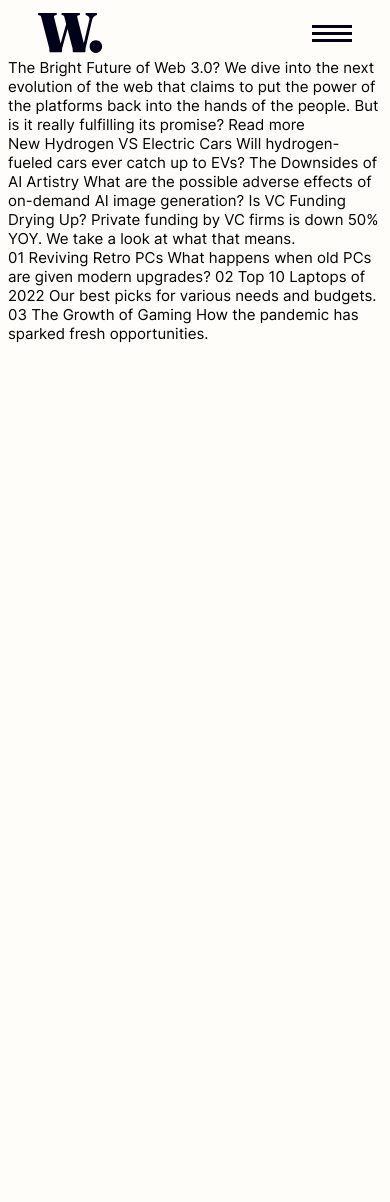
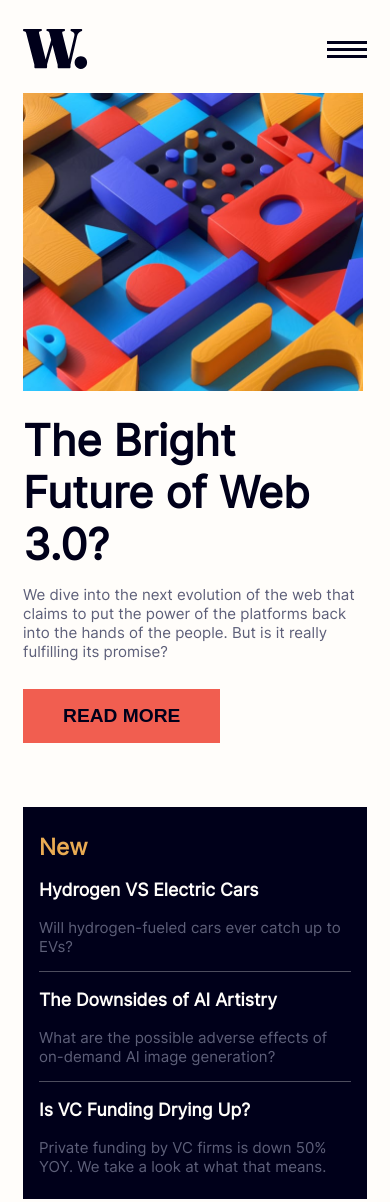
Before and after one commit to Jimztech/News-Homepage, a plain HTML site: page index.html in a window 390 px wide. Shown: the top 1202 px of the page. Before the commit the page ends 844 px from the top, so only its background shows below. Drawn offline with Linux system fonts and the light colour scheme.

Commit message:
shipped mobile-view

```diff
--- a/index.html
+++ b/index.html
@@ -13,7 +13,6 @@
 
 </head>
 <body>
-  <main>
   <header>
     <nav class="nav-bar">
       <ul class="side-bar">
@@ -61,43 +60,103 @@
     </nav>
   </header>
 
+  <section class="main-section">
+    <section class="midsection">
+      <div class="image-container">
+        <img
+          src="./assets/images/image-web-3-mobile.jpg"
+          alt=""
+          class="image-header"
+          max-inline-size="100%"
+          srcset="./assets/images/image-web-3-mobile.jpg 300w, ./assets/images/image-web-3-desktop.jpg 700w"
+          sizes="(max-width: 699px) 140px, (max-width: 1024px) 400px, 650px"
+        >
+      </div>
 
-    <section>
-      The Bright Future of Web 3.0?
-
-      We dive into the next evolution of the web that claims to put the power of the platforms back into the hands of the people.
-      But is it really fulfilling its promise?
-
-      Read more
+      <div class="heading-container">
+        <section class="h-section">
+          <h1 class="first-heading">The Bright Future of Web 3.0?</h1>
         </section>
 
-    <aside>
-      New
+        <section class="p-section">
+          <p class="first-paragraph">
+            We dive into the next evolution of the web that claims to
+            put the power of the platforms back into the hands of
+            the people. But is it really fulfilling its promise?
+          </p>
+          <button class="button">Read More</button>
+        </section>
+      </div>
+    </section>
 
-      Hydrogen VS Electric Cars
-      Will hydrogen-fueled cars ever catch up to EVs?
+    <aside class="aside">
+      <h2>New</h2>
 
-      The Downsides of AI Artistry
-      What are the possible adverse effects of on-demand AI image generation?
+      <h3>Hydrogen VS Electric Cars</h3>
+      <p>Will hydrogen-fueled cars ever catch up to EVs?</p>
+      <hr>
 
-      Is VC Funding Drying Up?
-      Private funding by VC firms is down 50% YOY. We take a look at what that means.
+      <h3>The Downsides of AI Artistry</h3>
+      <p>
+        What are the possible adverse effects
+        of on-demand AI image generation?
+      </p>
+      <hr>
+
+      <h3>Is VC Funding Drying Up?</h3>
+      <p>
+        Private funding by VC firms is down 50% YOY.
+        We take a look at what that means.
+      </p>
     </aside>
+  </section>
 
-    <footer>
-      01
-      Reviving Retro PCs
-      What happens when old PCs are given modern upgrades?
+  <footer class="second-section">
+    <section class="footer-card">
+      <div class="image-content">
+        <img
+          src="./assets/images/image-retro-pcs.jpg"
+          alt=" retro pcs"
+          class="retro-image"
+        >
+      </div>
+      <div class="content">
+        <h2 class="h2-footer">01</h2>
+        <h3 class="h3-footer">Reviving Retro PCs</h3>
+        <p>What happens when old PCs are given modern upgrades?</p>
+      </div>
+    </section>
 
-      02
-      Top 10 Laptops of 2022
-      Our best picks for various needs and budgets.
+    <section class="footer-card">
+      <div class="image-content">
+        <img
+          src="./assets/images/image-top-laptops.jpg"
+          alt="top laptops"
+          class="laptop-image"
+        >
+      </div>
+      <div class="content">
+        <h2 class="h2-footer">02</h2>
+        <h3 class="h3-footer">Top 10 Laptops of 2022</h3>
+        <p>Our best picks for various needs and budgets.</p>
+      </div>
+    </section>
 
-      03
-      The Growth of Gaming
-      How the pandemic has sparked fresh opportunities.
+    <section class="footer-card">
+      <div class="image-content">
+        <img
+          src="./assets/images/image-gaming-growth.jpg"
+          alt="gaming growth"
+          class="gaming-image"
+        >
+      </div>
+      <div class="content">
+        <h2 class="h2-footer">03</h2>
+        <h3 class="h3-footer">The Growth of Gaming</h3>
+        <p>How the pandemic has sparked fresh opportunities.</p>
+      </div>
+    </section>
   </footer>
-  </main>
   <script src="./index.js"></script>
 </body>
 </html>
--- a/style/styles.css
+++ b/style/styles.css
@@ -15,7 +15,24 @@ body {
     font-family: "Inter", sans-serif;
     font-size: 0.94rem;
     background-color: var(--OffWhite);
+    padding: 1rem 0;
 }
+
+.main-section, .second-section {
+    padding: 1.2rem 0.94rem;
+}
+.main-section {
+    display: flex;
+    flex-direction: column;
+}
+hr {
+    border: 0;
+    border-top: 1px solid var(--OffWhite);
+    opacity: 0.3;
+}
+
+
+/* Navigation styling */
 .nav-links {
     list-style-type: none;
     margin: 0;
@@ -30,7 +47,7 @@ nav li {
 }
 nav a {
     height: 100%;
-    padding: 0 30px; /* Take note of this padding*/
+    padding: 0 15px; /* Take note of this padding*/
     text-decoration: none;
     display: flex;
     align-items: center;
@@ -41,16 +58,18 @@ nav li:first-child {
 }
 
 
-/* Sidebar designs */
+/* Sidebar styling */
 .side-bar {
     position: fixed;
     top: 0;
     right: 0;
     height: 100vh;
     width: 250px;
+    font-size: 1.5rem;
     background-color: var(--OffWhite);
     list-style-type: none;
     flex-direction: column;
+    gap: 1rem;
     display: none;
     /* Check this align-items and justify-content later. */
     align-items: flex-start;
@@ -85,3 +104,104 @@ nav li:first-child {
         color: var(--SoftRed);
     }
 }
+
+
+/* Image content styling */
+@media (max-width: 20.6rem) {
+    .image-header {
+        width: 18rem;
+    }
+}
+@media (min-width: 20.68rem) and (max-width: 22.5rem) {
+    .image-header {
+        width: 19.38rem;
+    }
+}
+@media (min-width: 22.6rem) and (max-width: 25rem) {
+    .image-header {
+        width: 21.25rem;
+    }
+}
+@media (min-width: 25.1rem) and (max-width: 28.1rem) {
+    .image-header {
+        width: 23.1rem;
+    }
+}
+.retro-image, .laptop-image, .gaming-image {
+    width: 150px;
+}
+
+
+/* Text styling */
+h1 {
+    font-size: 2.7rem;
+    font-weight: 800;
+    color: var(--VeryDarkBlue);
+}
+p {
+    color: var(--DarkGrayishBlue);
+}
+h2 {
+    color: var(--SoftOrange);
+}
+h3 {
+    color: var(--OffWhite);
+}
+.h2-footer {
+    color: var(--SoftRed);
+    font-weight: 700;
+    font-size: 1.8rem;
+    margin-top: 0;
+}
+.h3-footer {
+    color: var(--VeryDarkBlue);
+    font-size: 1.4rem;
+}
+
+
+/* Button styling */
+.button {
+    background-color: var(--SoftRed);
+    border: none;
+    padding: 1rem 2.5rem;
+    font-size: 1.2rem;
+    font-weight: 700;
+    text-transform: uppercase;
+    color: var(--VeryDarkBlue);
+    margin-top: 0.8rem;
+}
+
+/* Heading Styling */
+.heading-container {
+    margin: 0;
+}
+.first-heading {
+    margin-bottom: 0;
+}
+
+
+/* Midsection styling */
+.image-header {
+    margin-bottom: 1.2rem;
+}
+.first-heading {
+    margin-top: 0;
+}
+.aside {
+    background-color: var(--VeryDarkBlue);
+    margin-top: 4rem;
+    padding: 0.5rem 1rem;
+}
+
+
+/* Footer styling */
+.footer-card {
+    display: flex;
+    flex-direction: row;
+    gap: 1.5rem;
+    align-items: center;
+    margin-top: 1rem;
+}
+.content {
+    align-self: center;
+}
```
Also changed, not shown: index.js (line endings or trailing spaces). Lines whose indentation alone changed are shown as unchanged.
